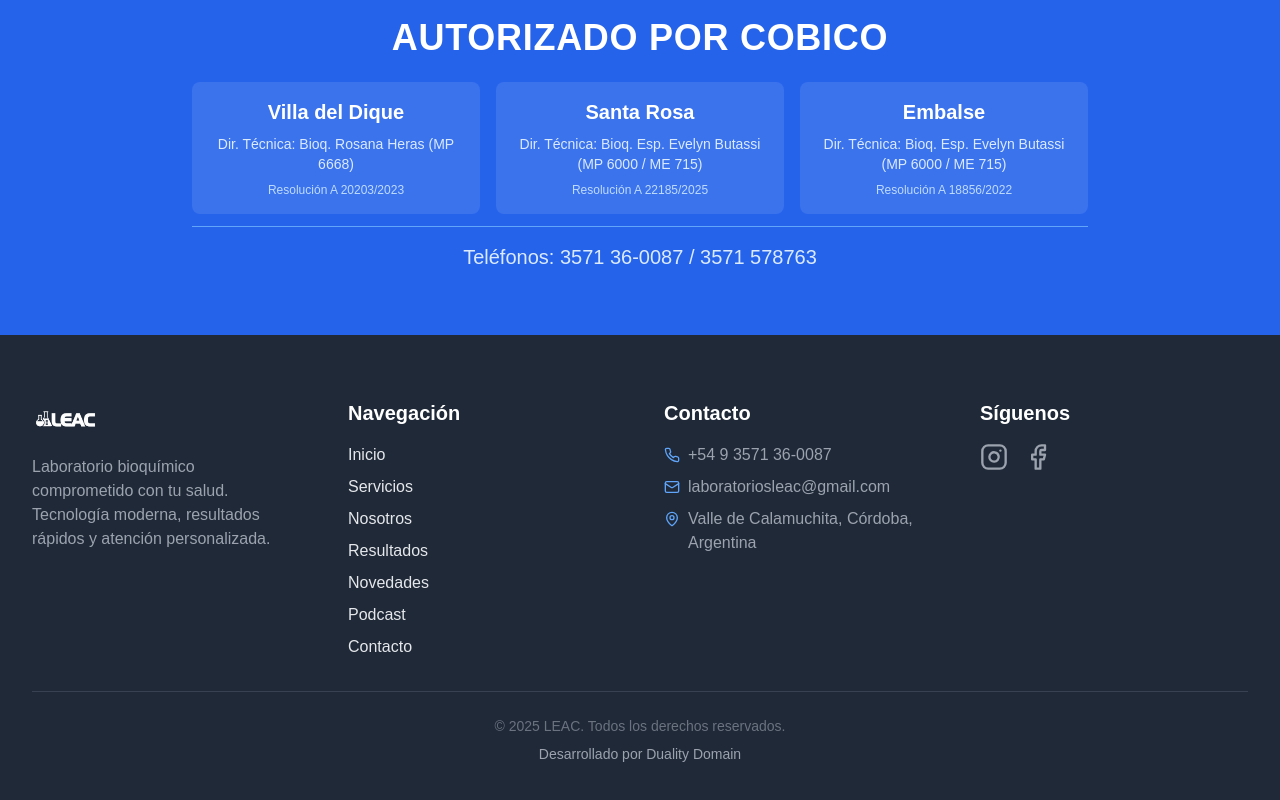
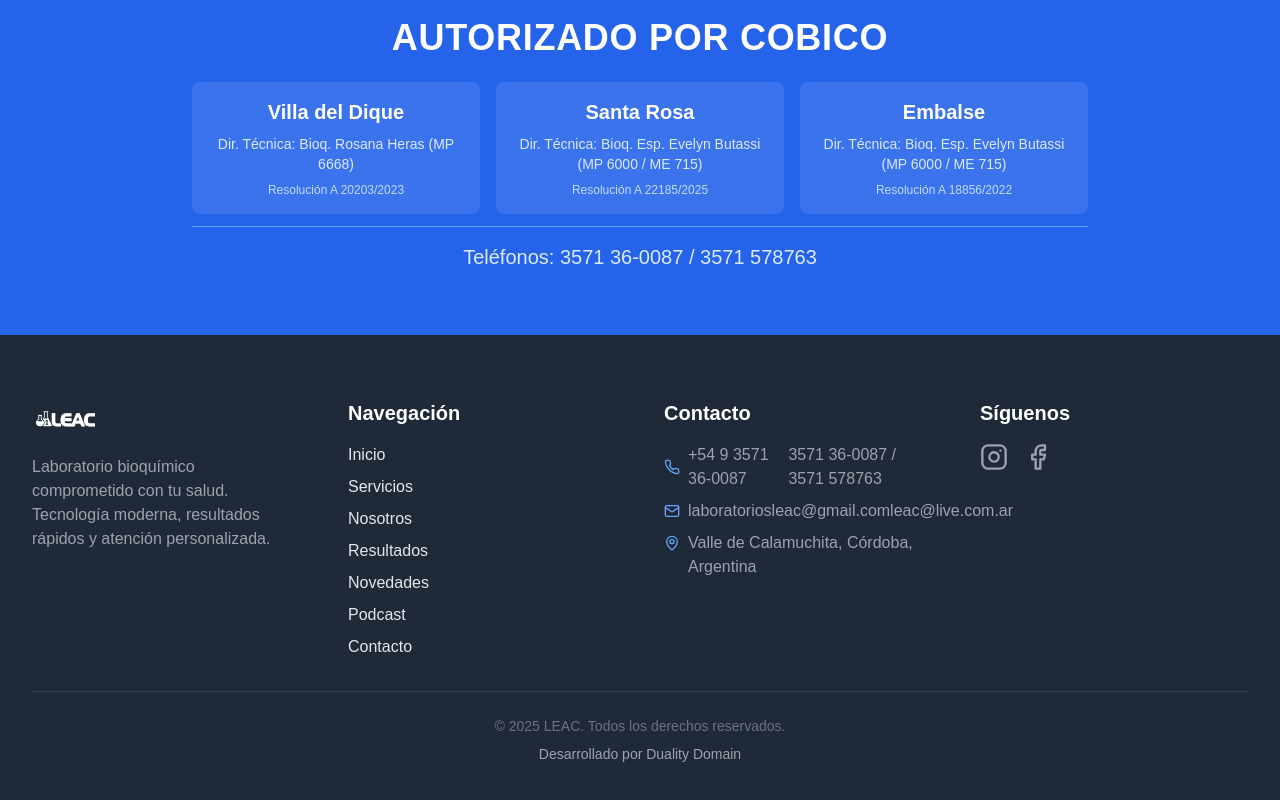
Before and after one commit to clientesweb/labarotarioleac, a Next.js app: page / in a window 1280 px wide. Shown: the part 7080-7880 px from the top of the page. Built offline with nearby package versions, Linux system fonts and the light colour scheme.

Commit message:
Actualizar footer.tsx

```diff
--- a/components/footer.tsx
+++ b/components/footer.tsx
@@ -82,10 +82,12 @@ export default function Footer() {
               <div className="flex items-center">
                 <Phone className="h-4 w-4 mr-2 text-blue-400 flex-shrink-0" />
                 <span>+54 9 3571 36-0087</span>
+                <span>3571 36-0087 / 3571 578763</span>
               </div>
               <div className="flex items-center">
                 <Mail className="h-4 w-4 mr-2 text-blue-400 flex-shrink-0" />
                 <span>laboratoriosleac@gmail.com</span>
+<span>leac@live.com.ar</span>
               </div>
               <div className="flex items-start">
                 <MapPin className="h-4 w-4 mr-2 text-blue-400 flex-shrink-0 mt-1" />
```
